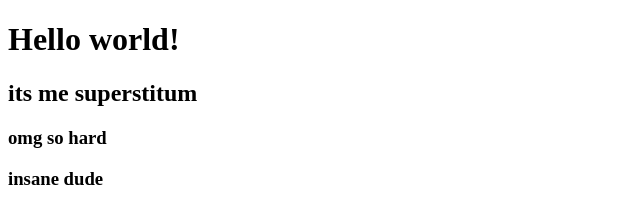
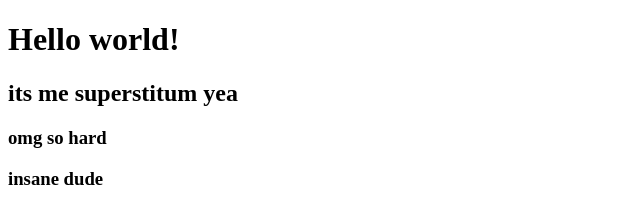
Before and after one commit to Ackrmn/project, a plain HTML site: page index.html in a window 1280 px wide. Shown: the full height of the page, 0-640 px from the left. Drawn offline with Linux system fonts and the light colour scheme.

Commit message:
ineverknown

```diff
--- a/index.html
+++ b/index.html
@@ -8,7 +8,7 @@
 </head>
 <body>
     <h1>Hello world!</h1>
-    <h2>its me superstitum</h2>
+    <h2>its me superstitum yea</h2>
     <h3>omg so hard</h3>
     <h3>insane dude</h3>
 </body>
```
Also changed, not shown: 1 other file.
